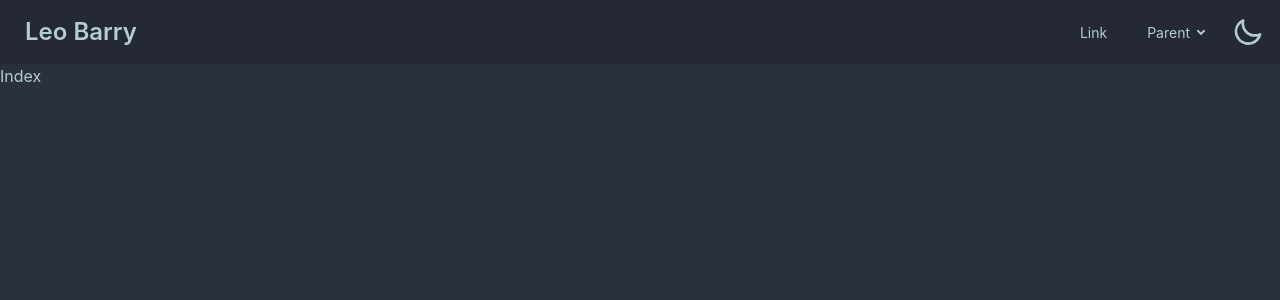
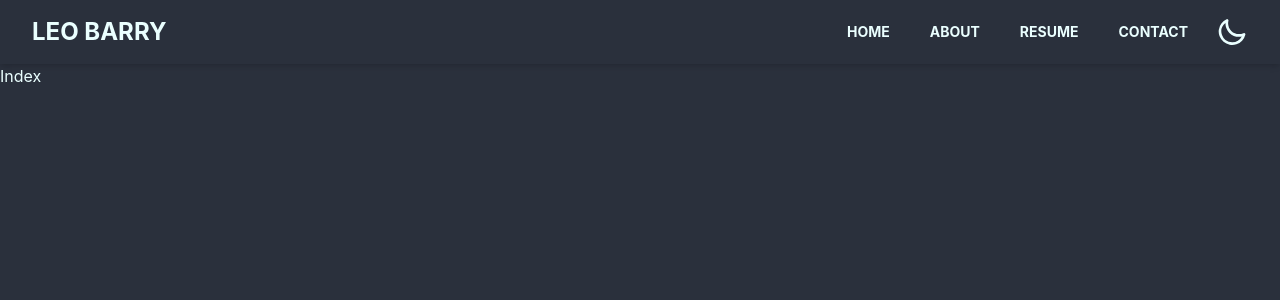
Before and after one commit to lbarry00/portfolio-site, a React (Vite) app: page / in a window 1280 px wide. Shown: the top 300 px of the page. Built offline with nearby package versions, Linux system fonts and the light colour scheme.

Commit message:
Added navbar and routing to pages

```diff
--- a/src/Router.tsx
+++ b/src/Router.tsx
@@ -3,13 +3,22 @@ import { createBrowserRouter, RouterProvider } from "react-router-dom";
 import GlobalLayout from "./shared/GlobalLayout";
 
 const Index = lazy(() => import("./pages/Index"));
+const About = lazy(() => import("./pages/About"));
+const Contact = lazy(() => import("./pages/Contact"));
+const NotFound = lazy(() => import("./pages/NotFound"));
 
 const router = createBrowserRouter([
   {
     path: "/",
     element: <GlobalLayout />,
-    children: [{ index: true, element: <Index /> }]
-  }
+    children: [
+      { index: true, element: <Index /> },
+      { path: "about", element: <About /> },
+      { path: "contact", element: <Contact /> }
+    ]
+  },
+
+  { path: "*", element: <NotFound /> }
 ]);
 
 export const Router = () => <RouterProvider router={router} />;
--- /dev/null
+++ b/src/assets/icons.tsx
@@ -0,0 +1,23 @@
+function SunIcon() {
+  return (
+    <svg
+      className="swap-off h-8 w-8 fill-current"
+      xmlns="http://www.w3.org/2000/svg"
+      viewBox="0 0 24 24">
+      <path d="M5.64,17l-.71.71a1,1,0,0,0,0,1.41,1,1,0,0,0,1.41,0l.71-.71A1,1,0,0,0,5.64,17ZM5,12a1,1,0,0,0-1-1H3a1,1,0,0,0,0,2H4A1,1,0,0,0,5,12Zm7-7a1,1,0,0,0,1-1V3a1,1,0,0,0-2,0V4A1,1,0,0,0,12,5ZM5.64,7.05a1,1,0,0,0,.7.29,1,1,0,0,0,.71-.29,1,1,0,0,0,0-1.41l-.71-.71A1,1,0,0,0,4.93,6.34Zm12,.29a1,1,0,0,0,.7-.29l.71-.71a1,1,0,1,0-1.41-1.41L17,5.64a1,1,0,0,0,0,1.41A1,1,0,0,0,17.66,7.34ZM21,11H20a1,1,0,0,0,0,2h1a1,1,0,0,0,0-2Zm-9,8a1,1,0,0,0-1,1v1a1,1,0,0,0,2,0V20A1,1,0,0,0,12,19ZM18.36,17A1,1,0,0,0,17,18.36l.71.71a1,1,0,0,0,1.41,0,1,1,0,0,0,0-1.41ZM12,6.5A5.5,5.5,0,1,0,17.5,12,5.51,5.51,0,0,0,12,6.5Zm0,9A3.5,3.5,0,1,1,15.5,12,3.5,3.5,0,0,1,12,15.5Z" />
+    </svg>
+  );
+}
+
+function MoonIcon() {
+  return (
+    <svg
+      className="swap-on h-8 w-8 fill-current"
+      xmlns="http://www.w3.org/2000/svg"
+      viewBox="0 0 24 24">
+      <path d="M21.64,13a1,1,0,0,0-1.05-.14,8.05,8.05,0,0,1-3.37.73A8.15,8.15,0,0,1,9.08,5.49a8.59,8.59,0,0,1,.25-2A1,1,0,0,0,8,2.36,10.14,10.14,0,1,0,22,14.05,1,1,0,0,0,21.64,13Zm-9.5,6.69A8.14,8.14,0,0,1,7.08,5.22v.27A10.15,10.15,0,0,0,17.22,15.63a9.79,9.79,0,0,0,2.1-.22A8.11,8.11,0,0,1,12.14,19.73Z" />
+    </svg>
+  );
+}
+
+export { MoonIcon, SunIcon };
--- a/src/index.css
+++ b/src/index.css
@@ -14,7 +14,7 @@
   --color-base-100: oklch(30.857% 0.023 264.149);
   --color-base-200: oklch(28.036% 0.019 264.182);
   --color-base-300: oklch(26.346% 0.018 262.177);
-  --color-base-content: oklch(82.901% 0.031 222.959);
+  --color-base-content: oklch(100% 0.031 222.959);
   --color-primary: oklch(86% 0.127 207.078);
   --color-primary-content: oklch(17.226% 0.028 139.549);
   --color-secondary: oklch(79% 0.209 151.711);
@@ -22,7 +22,7 @@
   --color-accent: oklch(83% 0.128 66.29);
   --color-accent-content: oklch(14.845% 0.026 311.379);
   --color-neutral: oklch(24.731% 0.02 264.094);
-  --color-neutral-content: oklch(82.901% 0.031 222.959);
+  --color-neutral-content: oklch(96% 0.007 247.896);
   --color-info: oklch(91% 0.08 205.041);
   --color-info-content: oklch(17.215% 0.028 206.182);
   --color-success: oklch(79% 0.209 151.711);
--- /dev/null
+++ b/src/pages/About.tsx
@@ -0,0 +1,5 @@
+function About() {
+  return <>About</>;
+}
+
+export default About;
--- /dev/null
+++ b/src/pages/Contact.tsx
@@ -0,0 +1,5 @@
+function Contact() {
+  return <>Contact</>;
+}
+
+export default Contact;
--- /dev/null
+++ b/src/pages/NotFound.tsx
@@ -0,0 +1,5 @@
+function NotFound() {
+  return <>404 Not Found</>;
+}
+
+export default NotFound;
--- a/src/shared/GlobalLayout.tsx
+++ b/src/shared/GlobalLayout.tsx
@@ -1,5 +1,6 @@
 import { useEffect, useState, type ChangeEvent } from "react";
-import { Outlet } from "react-router-dom";
+import { Link, Outlet } from "react-router-dom";
+import { MoonIcon, SunIcon } from "../assets/icons";
 
 function GlobalLayout() {
   const [theme, setTheme] = useState(() => localStorage.getItem("theme") || "dark");
@@ -19,27 +20,27 @@ function GlobalLayout() {
 
   return (
     <div className="flex flex-col bg-base-100 text-base-content transition-colors duration-300 ease-in-out">
-      <header className="navbar w-screen bg-base-200 text-base-content transition-colors duration-300 ease-in-out p-0">
+      <header className="navbar w-screen bg-base-100 text-base-content transition-colors duration-300 ease-in-out p-4 font-bold shadow-md">
         <div className="flex-1">
-          <a className="btn btn-ghost text-2xl ml-2">Leo Barry</a>
+          <Link
+            to="/"
+            className=" flex-1 text-2xl ml-4">
+            LEO BARRY
+          </Link>
         </div>
         <div className="flex-none mr-4">
-          <ul className="menu menu-horizontal gap-4 p-0">
+          <ul className="menu menu-horizontal gap-4 p-0 text-sm">
             <li>
-              <a>Link</a>
+              <Link to="/">HOME</Link>
             </li>
             <li>
-              <details>
-                <summary>Parent</summary>
-                <ul className="rounded-t-none gap-2">
-                  <li>
-                    <a>Link 1</a>
-                  </li>
-                  <li>
-                    <a>Link 2</a>
-                  </li>
-                </ul>
-              </details>
+              <Link to="/about">ABOUT</Link>
+            </li>
+            <li>
+              <a href="">RESUME</a>
+            </li>
+            <li>
+              <Link to="/contact">CONTACT</Link>
             </li>
             <label className="swap swap-rotate">
               <input
@@ -47,22 +48,8 @@ function GlobalLayout() {
                 onChange={handleToggleTheme}
                 checked={theme === "dark"}
               />
-
-              {/* sun icon */}
-              <svg
-                className="swap-off h-8 w-8 fill-current"
-                xmlns="http://www.w3.org/2000/svg"
-                viewBox="0 0 24 24">
-                <path d="M5.64,17l-.71.71a1,1,0,0,0,0,1.41,1,1,0,0,0,1.41,0l.71-.71A1,1,0,0,0,5.64,17ZM5,12a1,1,0,0,0-1-1H3a1,1,0,0,0,0,2H4A1,1,0,0,0,5,12Zm7-7a1,1,0,0,0,1-1V3a1,1,0,0,0-2,0V4A1,1,0,0,0,12,5ZM5.64,7.05a1,1,0,0,0,.7.29,1,1,0,0,0,.71-.29,1,1,0,0,0,0-1.41l-.71-.71A1,1,0,0,0,4.93,6.34Zm12,.29a1,1,0,0,0,.7-.29l.71-.71a1,1,0,1,0-1.41-1.41L17,5.64a1,1,0,0,0,0,1.41A1,1,0,0,0,17.66,7.34ZM21,11H20a1,1,0,0,0,0,2h1a1,1,0,0,0,0-2Zm-9,8a1,1,0,0,0-1,1v1a1,1,0,0,0,2,0V20A1,1,0,0,0,12,19ZM18.36,17A1,1,0,0,0,17,18.36l.71.71a1,1,0,0,0,1.41,0,1,1,0,0,0,0-1.41ZM12,6.5A5.5,5.5,0,1,0,17.5,12,5.51,5.51,0,0,0,12,6.5Zm0,9A3.5,3.5,0,1,1,15.5,12,3.5,3.5,0,0,1,12,15.5Z" />
-              </svg>
-
-              {/* moon icon */}
-              <svg
-                className="swap-on h-8 w-8 fill-current"
-                xmlns="http://www.w3.org/2000/svg"
-                viewBox="0 0 24 24">
-                <path d="M21.64,13a1,1,0,0,0-1.05-.14,8.05,8.05,0,0,1-3.37.73A8.15,8.15,0,0,1,9.08,5.49a8.59,8.59,0,0,1,.25-2A1,1,0,0,0,8,2.36,10.14,10.14,0,1,0,22,14.05,1,1,0,0,0,21.64,13Zm-9.5,6.69A8.14,8.14,0,0,1,7.08,5.22v.27A10.15,10.15,0,0,0,17.22,15.63a9.79,9.79,0,0,0,2.1-.22A8.11,8.11,0,0,1,12.14,19.73Z" />
-              </svg>
+              <SunIcon />
+              <MoonIcon />
             </label>
           </ul>
         </div>
```
